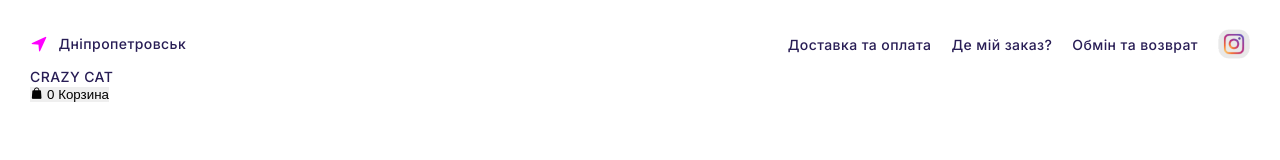
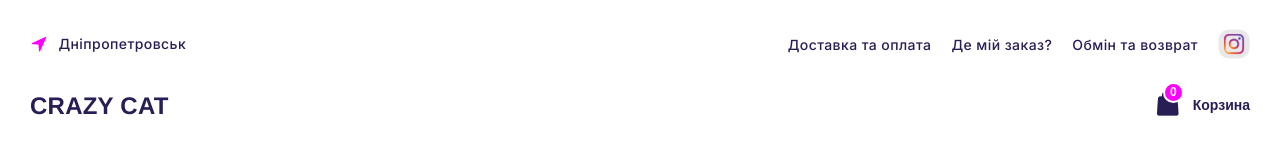
Before and after one commit to MisterKyryl/Crazy-cat, a plain HTML site: page index.html in a window 1280 px wide. Drawn offline with Linux system fonts and the light colour scheme; files whose address does not match are found by name.

Commit message:
Header BETA v 0.2

```diff
--- a/scss/_header.scss
+++ b/scss/_header.scss
@@ -9,12 +9,24 @@
 		align-items: center;
 	}
 	&__information {
+		display: flex;
+		justify-content: space-between;
+		margin-top: 20px;
 	}
 	&__group {
+		display: flex;
+		align-items: center;
 	}
 	&__logo {
+		font-family: 'Helvetica';
+		font-weight: 800;
+		font-size: 24px;
+		letter-spacing: 0.01em;
 	}
 	&__cart {
+		display: flex;
+		align-items: center;
+		position: relative;
 	}
 }
 ._icon-navigation {
@@ -50,14 +62,37 @@
 	}
 }
 ._icon-cart {
+	font-size: 30px;
+	color: #281d55;
+	margin-right: 10px;
 }
 .cart {
 	&__button {
+		background: transparent;
+		display: flex;
+		align-items: center;
+		position: relative;
 	}
 	&__button-icon {
 	}
 	&__button-count {
+		position: absolute;
+		width: 17px;
+		height: 17px;
+		left: 12px;
+		top: -4px;
+		background: #ff00ff;
+		box-shadow: 0 0 0 2px #fff;
+		border-radius: 50px;
+		font-weight: 700;
+		font-size: 12px;
+		line-height: 17px;
+		color: #fff;
 	}
 	&__button-text {
+		font-weight: 600;
+		font-size: 14px;
+		line-height: 17px;
+		color: #281d55;
 	}
 }
```
Also changed, not shown: css/style.css.
